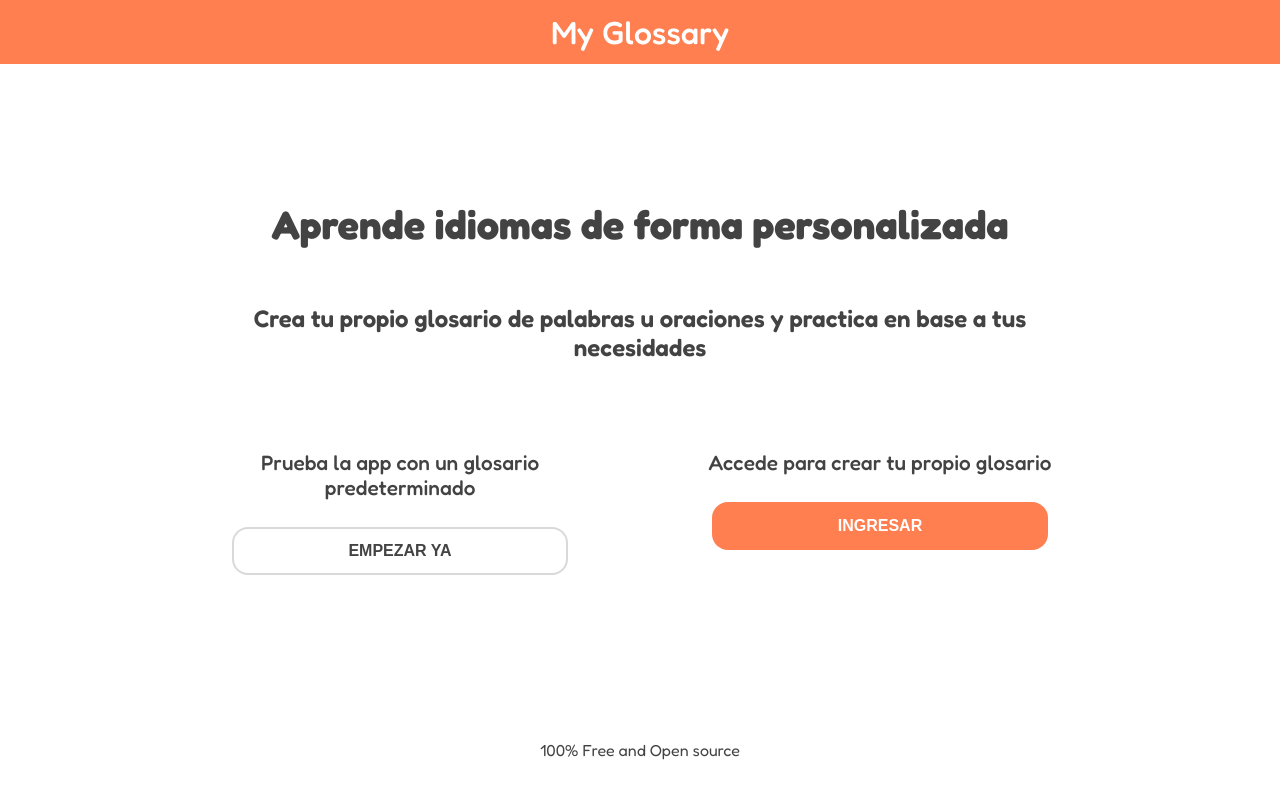
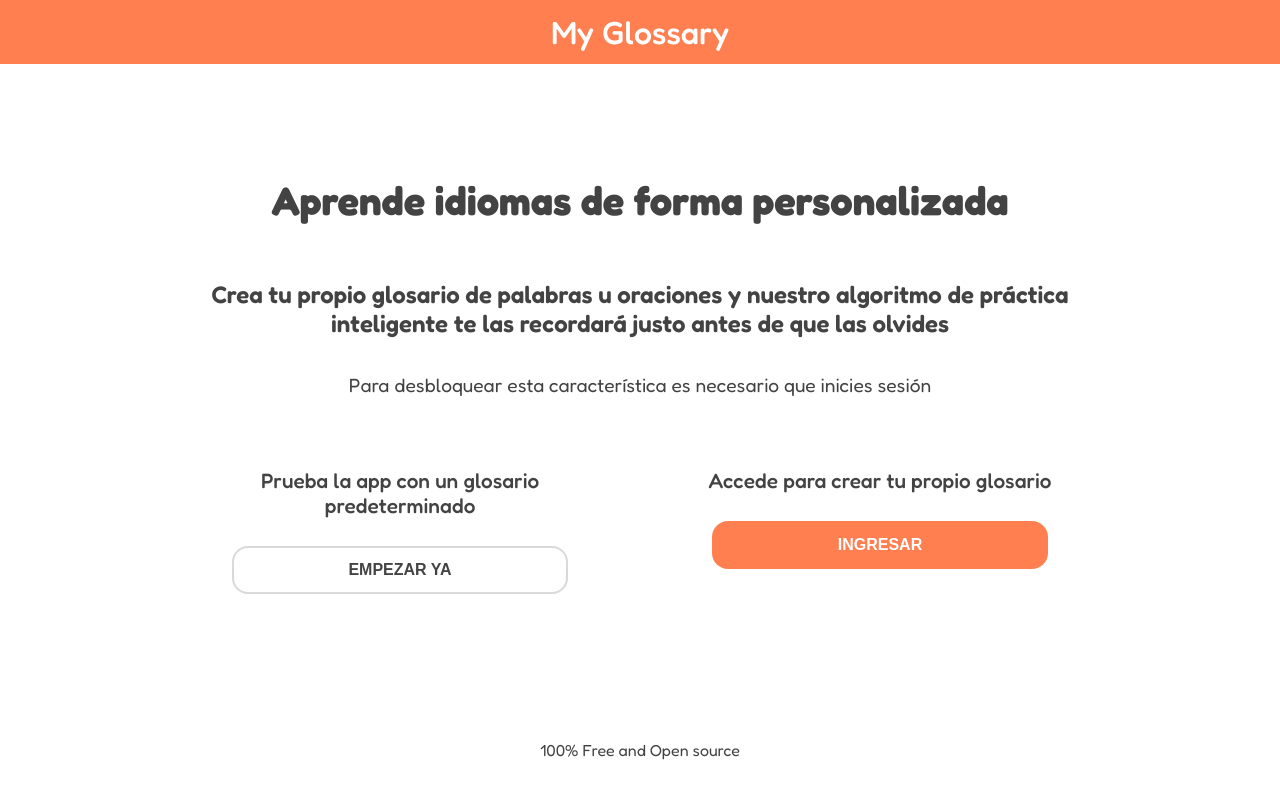
Before and after one commit to PabloTachella/my_glossary, a React app: page / in a window 1280 px wide. Built offline with nearby package versions, Linux system fonts and the light colour scheme; no server answers.

Commit message:
Title: Deploy version:'1.0.0'

```diff
--- a/src/components/views/Welcome/Welcome.css
+++ b/src/components/views/Welcome/Welcome.css
@@ -69,21 +69,26 @@
 }
 
 .b-welcome--main h1 {
-  margin: 25vh 0 0 0;
+  margin: 22vh 0 0 0;
   font-size: 2.5rem;
 }
 
 .b-welcome--main h2 {
   margin-top: 7vh;
+  margin-bottom: 1rem;
   font-weight: 600;
   font-size: 1.5rem;
+}
+
+.b-welcome--main p {
+  font-size: 1.2rem;
 }
 
 .b-welcome-actions {
   display: flex;
   width: 100%;
   justify-content: space-around;
-  margin-top: 5vh;
+  margin-top: 3vh;
 }
 
 .b-welcome-actinons--start {
--- a/src/components/views/Welcome/Welcome.jsx
+++ b/src/components/views/Welcome/Welcome.jsx
@@ -14,7 +14,11 @@ const Welcome = () => {
       <header className="b-welcome-header">My Glossary</header>
       <main className="b-welcome--main">
         <h1>Aprende idiomas de forma personalizada</h1>
-        <h2>Crea tu propio glosario de palabras u oraciones y practica en base a tus necesidades</h2>
+        <h2>
+          Crea tu propio glosario de palabras u oraciones y nuestro algoritmo de práctica
+          inteligente te las recordará justo antes de que las olvides
+        </h2>
+        <p>Para desbloquear esta característica es necesario que inicies sesión</p>
 
         <section className="b-welcome-actions">
           <div className="b-welcome-actinons--start b-welcome-actinons--item">
--- a/src/utils/defaultGlossary.js
+++ b/src/utils/defaultGlossary.js
@@ -41,7 +41,7 @@ export const arrWordsSpanish = [
   "amarillo",
   "malo",
   "bueno",
-  "bonito",
+  "hermoso",
   "fácil",
   "difícil",
   "vacío",
@@ -525,7 +525,7 @@ export const defaultGlossary = [
     "id": 41
   },
   {
-    "entry": "bonito",
+    "entry": "hermoso",
     "translation": "beautiful",
     "isSentence": false,
     "id": 42
```
Also changed, not shown: 1 other file (tests, documents, lock files or other folders).
